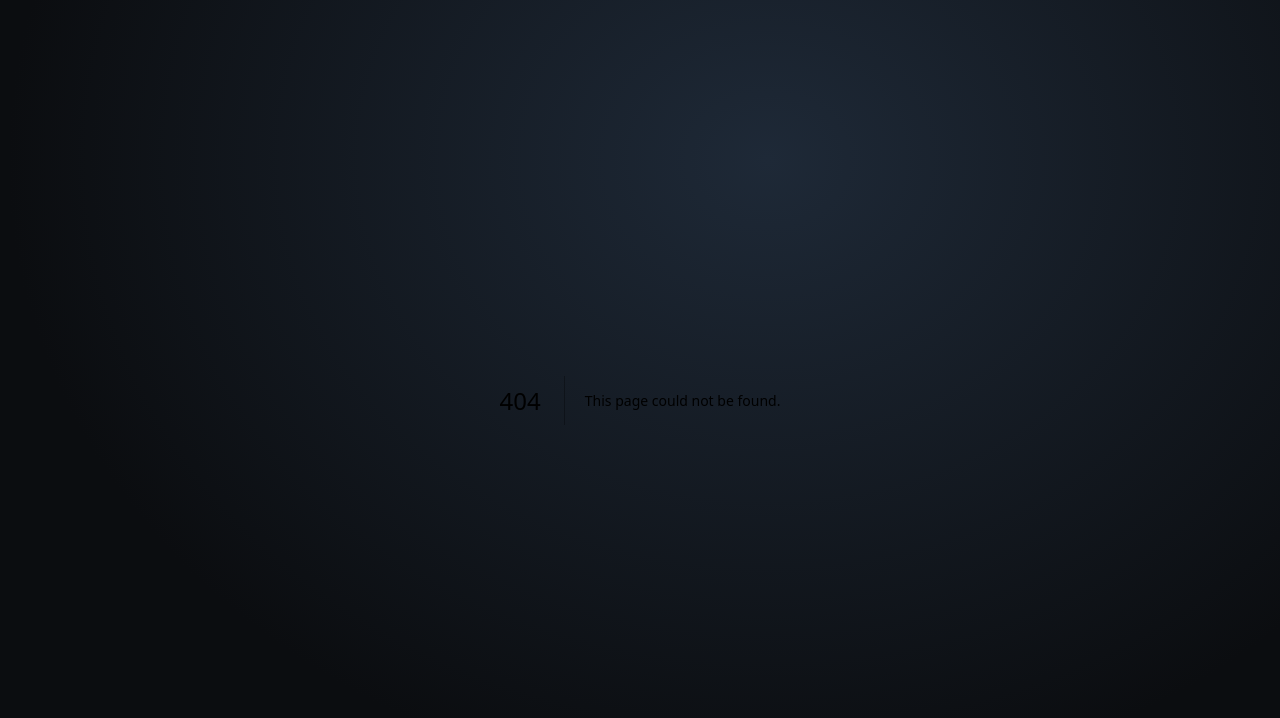
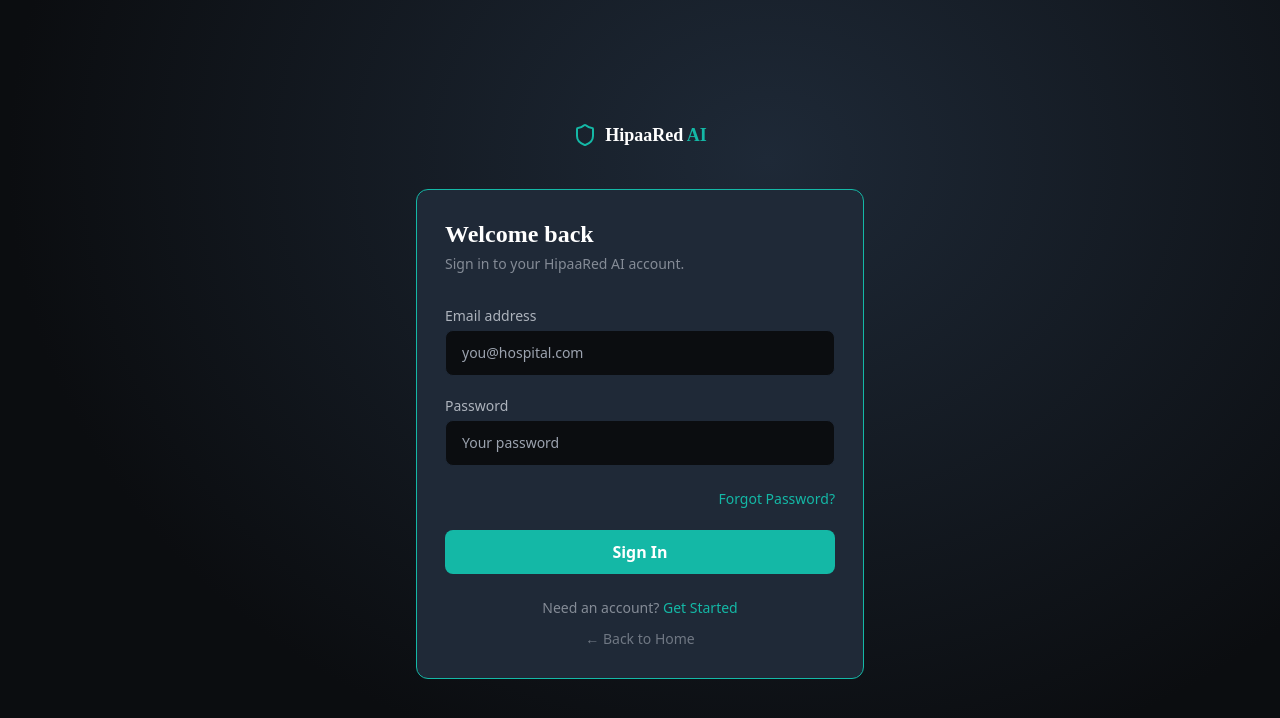
Before and after one commit to Churro3000/hred-ai, a Next.js app: page /signin in a window 1280 px wide. Before the commit this address had no page. Shown: the top 718 px of the page. Built offline with nearby package versions, Linux system fonts and the light colour scheme.

Commit message:
Create page.tsx

```diff
--- /dev/null
+++ b/app/signin/page.tsx
@@ -0,0 +1,59 @@
+'use client'
+import { useState } from 'react'
+import { useRouter } from 'next/navigation'
+import Link from 'next/link'
+import { Shield } from 'lucide-react'
+
+export default function SignIn() {
+  const router = useRouter()
+  const [form, setForm] = useState({ email: '', password: '' })
+
+  const handleSubmit = (e: React.FormEvent) => {
+    e.preventDefault()
+    localStorage.setItem('hr_user', JSON.stringify({ email: form.email, name: form.email.split('@')[0] }))
+    router.push('/dashboard')
+  }
+
+  return (
+    <div className="min-h-screen bg-radial flex flex-col items-center justify-center px-4">
+      <Link href="/" className="flex items-center gap-2 mb-10">
+        <Shield className="w-6 h-6 text-[#14B8A6]" />
+        <span className="font-bold text-white text-lg" style={{fontFamily:'Space Grotesk'}}>HipaaRed <span className="text-[#14B8A6]">AI</span></span>
+      </Link>
+      <div className="card w-full max-w-md">
+        <h1 className="text-2xl font-bold text-white mb-1" style={{fontFamily:'Space Grotesk'}}>Welcome back</h1>
+        <p className="text-[#E9EEF5]/50 text-sm mb-8">Sign in to your HipaaRed AI account.</p>
+        <form onSubmit={handleSubmit} className="space-y-5">
+          <div>
+            <label className="text-sm text-[#E9EEF5]/70 mb-1 block">Email address</label>
+            <input
+              type="email" required
+              className="w-full bg-[#0B0D10] border border-[#1F2937] rounded-lg px-4 py-3 text-white text-sm focus:outline-none focus:border-[#14B8A6] transition-colors"
+              placeholder="you@hospital.com"
+              value={form.email}
+              onChange={e => setForm({ ...form, email: e.target.value })}
+            />
+          </div>
+          <div>
+            <label className="text-sm text-[#E9EEF5]/70 mb-1 block">Password</label>
+            <input
+              type="password" required
+              className="w-full bg-[#0B0D10] border border-[#1F2937] rounded-lg px-4 py-3 text-white text-sm focus:outline-none focus:border-[#14B8A6] transition-colors"
+              placeholder="Your password"
+              value={form.password}
+              onChange={e => setForm({ ...form, password: e.target.value })}
+            />
+          </div>
+          <div className="text-right">
+            <Link href="#" className="text-[#14B8A6] text-sm hover:underline">Forgot Password?</Link>
+          </div>
+          <button type="submit" className="btn-teal w-full py-3">Sign In</button>
+        </form>
+        <div className="mt-6 text-center space-y-2">
+          <p className="text-[#E9EEF5]/50 text-sm">Need an account? <Link href="/signup" className="text-[#14B8A6] hover:underline">Get Started</Link></p>
+          <p><Link href="/" className="text-[#E9EEF5]/40 text-sm hover:text-[#14B8A6] transition-colors">← Back to Home</Link></p>
+        </div>
+      </div>
+    </div>
+  )
+}
```
